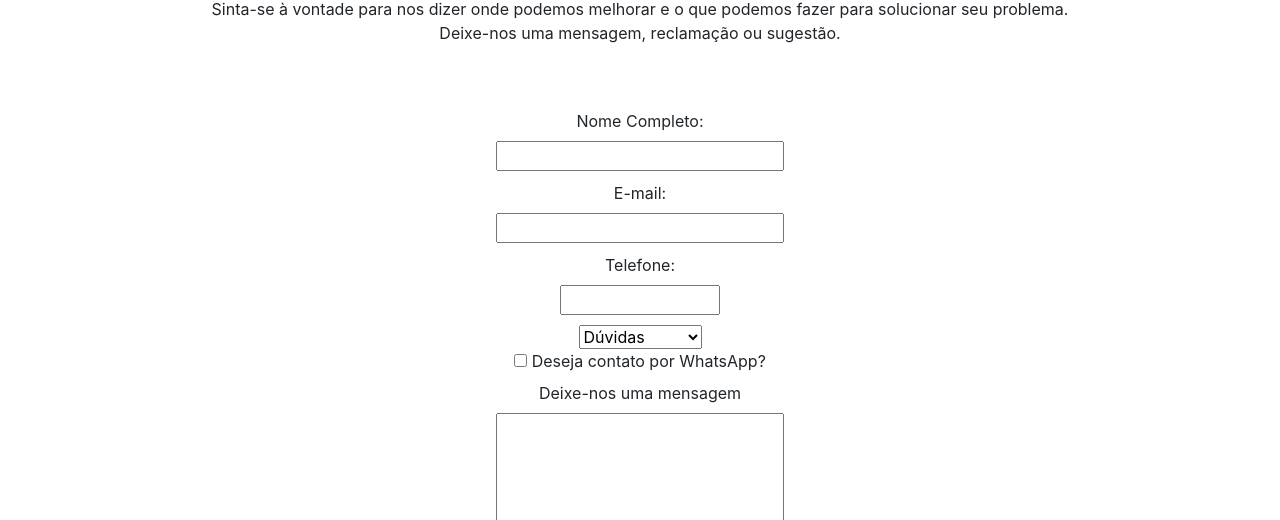
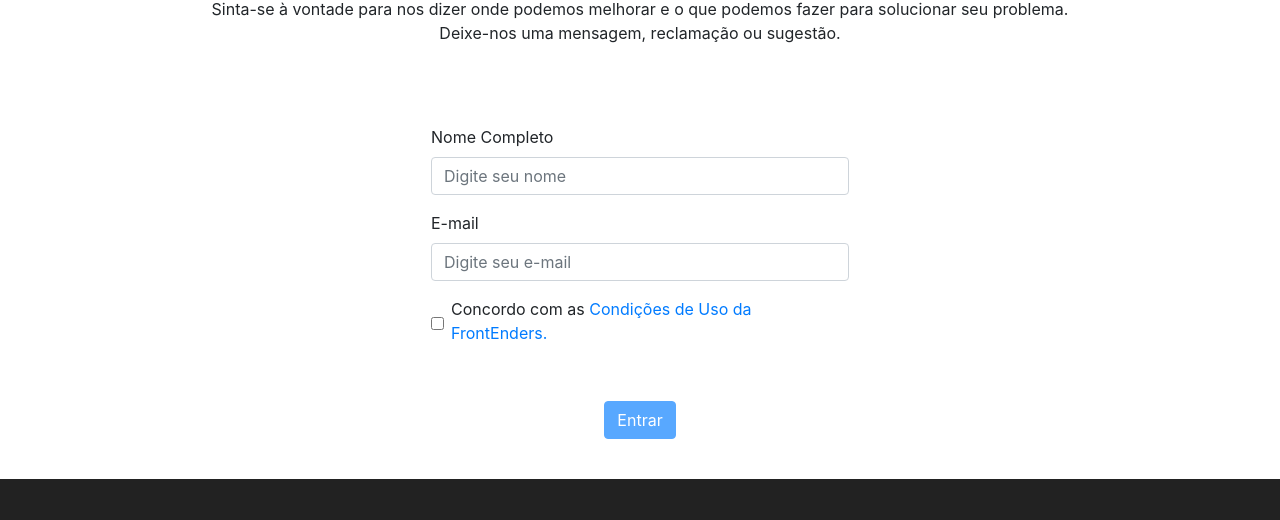
Before and after one commit to linderholm/modulo2_resilia, a plain HTML site: page contato.html in a window 1280 px wide. Shown: the part 107-627 px from the top of the page. Drawn offline with nearby package versions, Linux system fonts and the light colour scheme.

Commit message:
correcao formulario

```diff
--- a/contato.html
+++ b/contato.html
@@ -38,26 +38,42 @@
         fazer para solucionar seu problema.<br>Deixe-nos uma mensagem, reclamação ou sugestão.</p>
     </section>
 
-    <form class="form-contato">
-      <label for="nomeContato">Nome Completo:<br></label>
-      <input type="text" id="nomeContato">
-      <label for="emailContato">E-mail:<br></label>
-      <input type="email">
-      <label for="telContato">Telefone:<br></label>
-      <input type="number" id="telContato">
-      <select id="tipoMensagem">
-        <option value="">Dúvidas</option>
-        <option value="">Sugestões</option>
-        <option value="">Reclamações</option>
-      </select>
-      <div>
-        <input type="checkbox" id="checkZap">
-        <label for="checkZap">Deseja contato por WhatsApp?</label>
-      </div>
-      <label for="msgContato">Deixe-nos uma mensagem<br></label>
-      <textarea rows="5" characters="200" type="text"></textarea>
-      <label for="txtarea"><button id='txtarea'>Enviar</button></label>
-    </form>
+    <main class="justify-content-end align-items-center overflow-hidden">
+
+      <section class="d-flex justify-content-center align-items-center">
+      <form style="width: 450px;" class="d-flex flex-column align-items-center p-3">
+          <div class="mb-3 w-100">
+
+              <div class="mb-3">
+                <label for="passwordBox">Nome Completo</label>
+                <input type="text" class="form-control w-100" id="passwordBox" placeholder="Digite seu nome"
+                    required>
+                <div id="validationServer05Feedback" class="invalid-feedback">
+                    Por favor, informe um nome válido.
+                </div>
+
+              </div>
+              <div>
+                  <label for="emailBox">E-mail</label>
+                  <input type="email" class="form-control w-100" id="emailBox"
+                      placeholder="Digite seu e-mail" required>
+                  <div id="validationServer05Feedback" class="invalid-feedback">
+                      Por favor, informe um nome e-mal
+                  </div>
+              </div>
+          </div>
+          <div class="mb-3 form-check d-flex flex-column">
+              <div class="d-flex align-items-center mb-3">
+                  <input type="checkbox" id="checkBox" class="form-check-input " class="Check-box" required>
+                  <label class="form-check-label" for="Check-box">Concordo com as <a href="#">
+                          Condições de Uso da FrontEnders.</a>
+                  </label>
+              </div>
+          </div>
+          <button type="submit" id="join" class="btn btn-primary mt-4 mb-4" data-toggle="modal"
+              data-target="#modal" disabled>Entrar</button>
+      </form>
+    </section>
 
     <div class="cards-dev">
       <section id="titulo">
@@ -97,7 +113,7 @@
           </article>
 
           <article class="card m-4" style="width: 16rem;">
-            <img src="./img/manelzin1.jpg" class="card-img-top imagem-posicao-card" id="ramom">
+            <img src="./img/manelzin2.png" class="card-img-top imagem-posicao-card" id="ramom">
             <div class="card-body">
               <h3 class="card-title">Ramom Ferraz</h3>
               <h6 class="card-text">Manelzin</h6>
@@ -160,6 +176,7 @@
   <script src="https://cdn.jsdelivr.net/npm/bootstrap@4.6.1/dist/js/bootstrap.min.js"
     integrity="sha384-VHvPCCyXqtD5DqJeNxl2dtTyhF78xXNXdkwX1CZeRusQfRKp+tA7hAShOK/B/fQ2" crossorigin="anonymous">
   </script>
+  <script src="./src/front/controller/controller_login.js"></script>
 </body>
 
 </html>
```
Also changed, not shown: quem-somos.html (+1 -1 lines), img/galileo.png (added), img/manelzin2.png (added).
